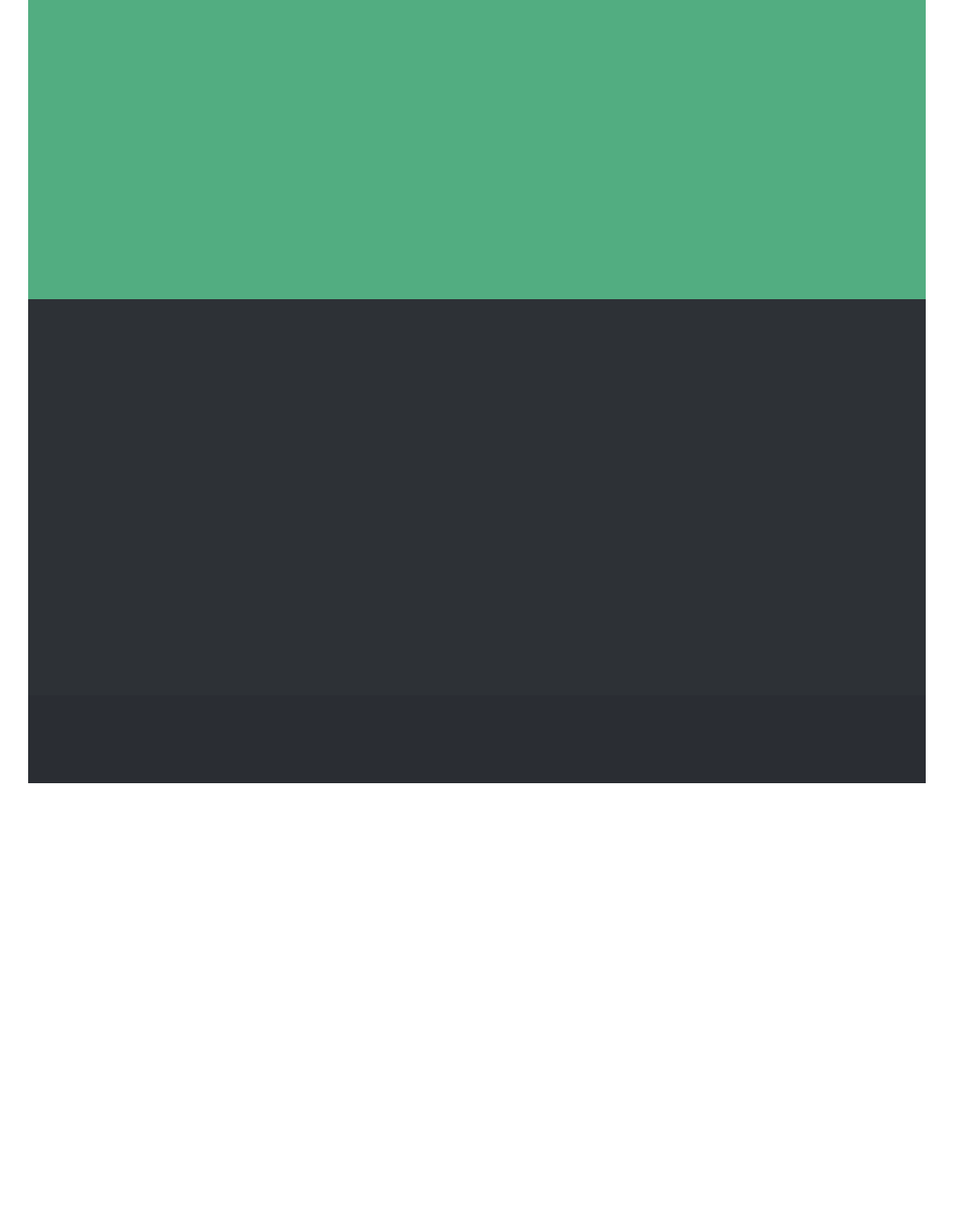
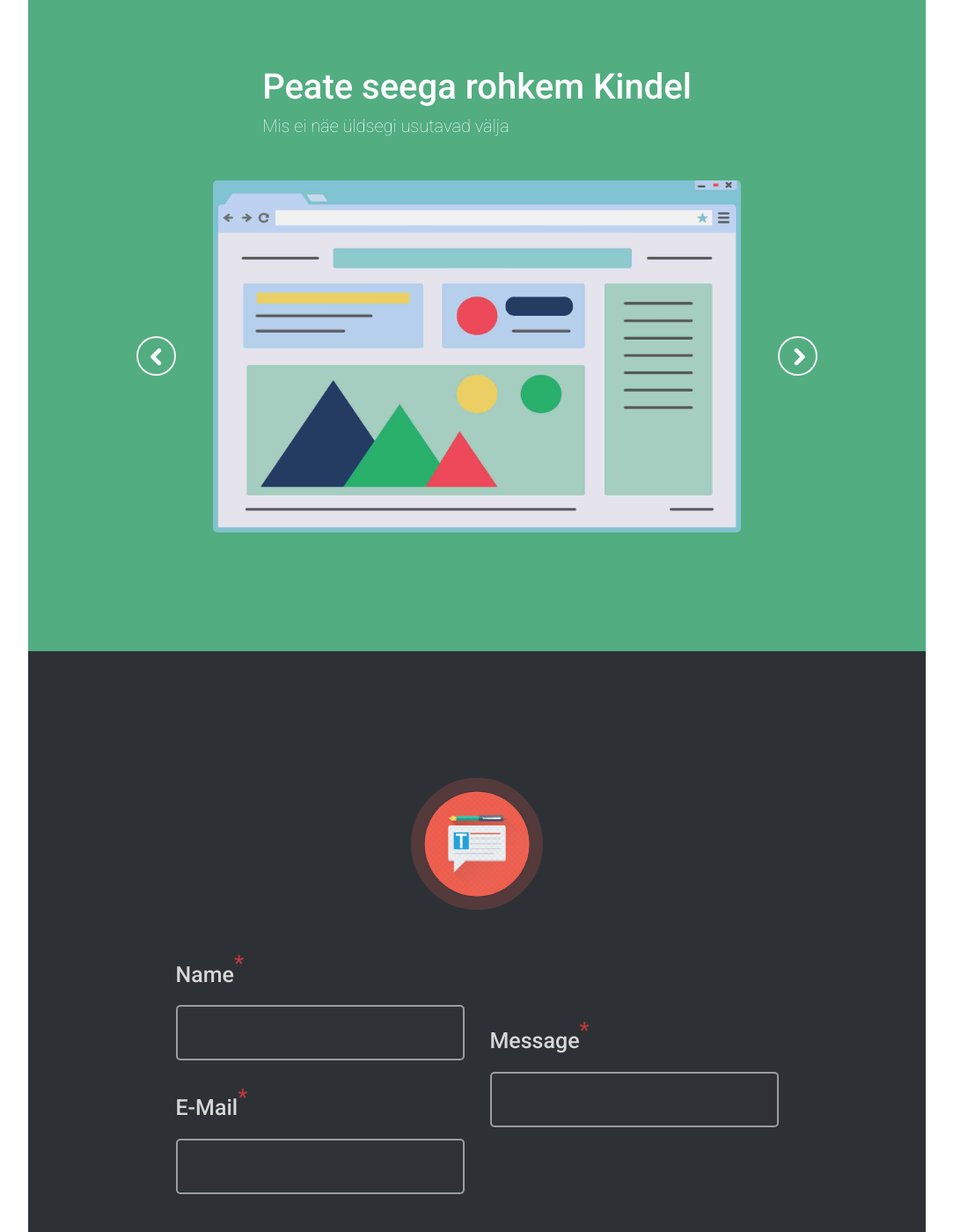
Before and after one commit to KorNatalya/Model, a plain HTML site: page index.html in a window 1280 px wide. Shown: the part 1260-2660 px from the top of the page at 88% size, without its empty margins (98-1181 px from the left). Before the commit the page ends 2150 px from the top, so only its background shows below. Drawn offline with Linux system fonts and the light colour scheme.

Commit message:
add modern section

```diff
--- a/css/style.css
+++ b/css/style.css
@@ -1,9 +1,17 @@
-@import url('https://fonts.googleapis.com/css?family=Roboto:300,300i,400,400i,500,700');
+@import url('https://fonts.googleapis.com/css?family=Roboto:100,300,300i,400,400i,500,700');
 
 *, *:before, *:after {
     box-sizing: border-box;
     padding: 0;
     margin: 0;
+}
+
+li {
+    list-style-type: none;
+}
+
+a {
+    text-decoration: none;
 }
 
 html, body {
@@ -129,7 +137,7 @@ html, body {
 }
 
 .about-us__icons .linkedin {
-    border: 3px solid #67bf95;
+    border: 2px solid #67bf95;
     border-radius: 50%;
     color: #67bf95;
     margin-bottom: 20px;
@@ -144,13 +152,128 @@ html, body {
 }
 
 .modern {
+    height: 100vh;
+    background-color: #52ad81;
+}
+
+.modern-conteiner {
+    height: 100%;
+    min-height: 630px;
+    display: flex;
+    align-items: center;
+    justify-content: center;
+    flex-direction: column;
+}
+
+.modern__title {
+    color: #fff;
+    font-weight: 500;
+    font-size: 40px;
+}
+
+.modern__subtitle {
+    color: #fff;
+    font-size: 20px;
+    font-weight: 100;
+    margin-top: 10px;
+    margin-bottom: 50px;
+}
+
+.slider {
+    width: 80%;
+    display: flex;
+    flex-direction: row;
+    justify-content: space-around;
+    align-items: center;
+}
+
+.slider__left,
+.slider__right {
+    width: 45px;
+    height: 45px;
+    border: 2px solid #efefef;
+    border-radius: 50%;
+    color: #efefef;
+    display: flex;
+    align-items: center;
+    justify-content: center;
+    font-size: 1.4em;
+    cursor: pointer;
+}
+
+.slider__left:hover,
+.slider__right:hover {
+    background-color: #67bf95;
+}
+
+.slider__pic {
+    width: 600px;
     height: 400px;
-    background-color: #52ad81;
+
+}
+
+.slider__img {
+    min-width: 100%;
+    height: 100%;
+    border-radius: 5px;
 }
 
 .mail {
     height: 450px;
     background-color: #2d3136;
+    height: 100vh;
+    min-height: 630px;
+}
+
+.mail-container {
+    display: flex;
+    justify-content: center;
+    align-items: center;
+    flex-direction: column;
+    height: 100%;
+}
+
+.mail__pic {
+    width: 150px;
+    height: 150px;
+    margin-bottom: 60px;
+}
+
+.mail__img {
+    min-width: 100%;
+    max-height: 100%;
+    border-radius: 50%;
+    border: 15px solid rgba(239, 97, 83, .2);
+}
+
+.form {
+    display: flex;
+    justify-content: space-around;
+    align-items: center;
+    width: 70%;
+    font-size: 25px;
+    font-weight: 500;
+    color: #d7d7d7;
+}
+
+
+.form sup {
+    color: #be393b;
+    font-size: 25px;
+}
+
+.form input[type='text'], input[type='email'] {
+    padding: 15px 20px;
+    margin-top: 20px;
+    margin-bottom: 40px;
+    border-radius: 5px;
+    background-color: #2f3136;
+    border: 2px solid rgba(255, 255, 255, 0.52);
+    color: #d7d7d7;
+}
+
+.form__right input{
+/*    height: 212px;*/
 }
 
 footer {
--- a/index.html
+++ b/index.html
@@ -38,10 +38,58 @@
         </div>
     </section>
     <section class="modern">
-
+       <div class="modern-conteiner">
+       <header class="modern__header">
+            <h2 class="modern__title">
+                Peate seega rohkem Kindel
+            </h2>
+            <p class="modern__subtitle">
+                Mis ei näe üldsegi usutavad välja
+            </p>
+        </header>
+        <main class="slider">
+          <div class="slider__left">
+              <img src="./images/Left-Arrow.png" alt="Left Arrow" class="arrow-left">
+          </div>
+           <ul class="slider__list">
+               <li class="slider__item">
+                  <div class="slider__pic">
+                      <img src="./images/browser.jpg" alt="browser" class="slider__img">
+                  </div>
+               </li>
+           </ul>
+           <div class="slider__right">
+               <img src="./images/Right-Arrow.png" alt="Right Arrow" class="arrow-left">
+           </div>
+        </main>
+        </div>
     </section>
     <section class="mail">
+        <div class="mail-container">
+            <div class="mail__pic">
+                <img src="./images/message.png" alt="Message" class="mail__img">
+            </div>
+            <form action="#" class="form">
+                <div class="form__left">
+                    <label for="name">
+                        Name<sup>*</sup><br>
+                         <input type="text" id="name"><br>
+                    </label>
 
+
+                    <label for="email">
+                        E-Mail<sup>*</sup><br>
+                        <input type="email" id="email"><br>
+                    </label>
+
+
+                </div>
+                <div class="form__right">
+                    Message<sup>*</sup><br />
+                    <input type="text">
+                </div>
+            </form>
+        </div>
     </section>
     <footer>
 
```
Also changed, not shown: images/Left-Arrow.png (added), images/Right-Arrow.png (added), images/browser.jpg (added), images/message.png (added).
